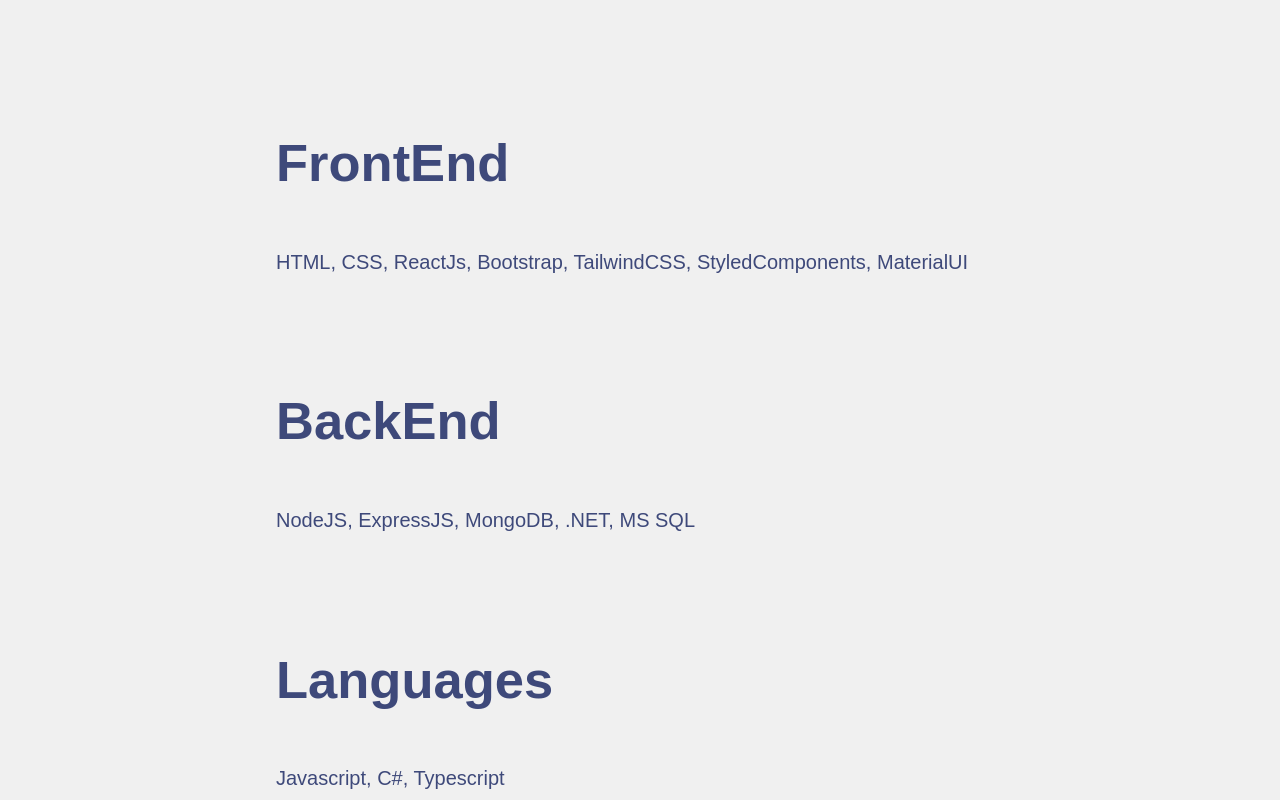
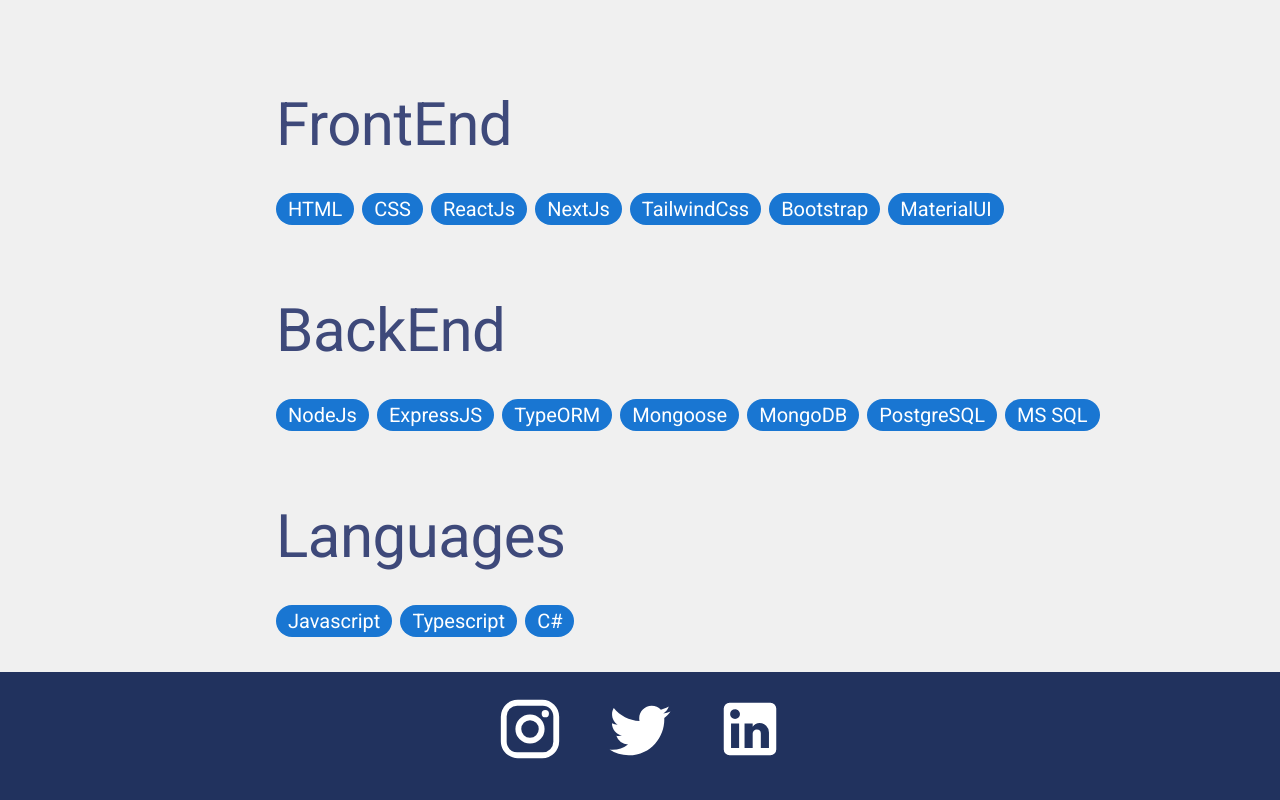
Before and after one commit to mrsanchez02/personal-portfolio, a React (Create React App) app: page / in a window 1280 px wide. Shown: the part 920-1720 px from the top of the page. Built offline with nearby package versions, Linux system fonts and the light colour scheme.

Commit message:
feat: adding some style on home page

```diff
--- a/src/pages/Home.jsx
+++ b/src/pages/Home.jsx
@@ -1,10 +1,39 @@
-import React from 'react'
+import React, { useState } from 'react'
 import LinkedInIcon from '@mui/icons-material/LinkedIn'
 import EmailIcon from '@mui/icons-material/Email'
 import GitHubIcon from '@mui/icons-material/GitHub'
+import Chip from '@mui/material/Chip'
+import Stack from '@mui/material/Stack'
 import '../styles/Home.css'
+import { Typography } from '@mui/material'
 
 const Home = () => {
+  const [frontEndSkills] = useState([
+    { key: 0, label: 'HTML' },
+    { key: 1, label: 'CSS' },
+    { key: 2, label: 'ReactJs' },
+    { key: 3, label: 'NextJs' },
+    { key: 4, label: 'TailwindCss' },
+    { key: 5, label: 'Bootstrap' },
+    { key: 6, label: 'MaterialUI' }
+  ])
+
+  const [backEndSkills] = useState([
+    { key: 0, label: 'NodeJs' },
+    { key: 1, label: 'ExpressJS' },
+    { key: 2, label: 'TypeORM' },
+    { key: 3, label: 'Mongoose' },
+    { key: 4, label: 'MongoDB' },
+    { key: 5, label: 'PostgreSQL' },
+    { key: 6, label: 'MS SQL' }
+  ])
+
+  const [programmingLanguages] = useState([
+    { key: 0, label: 'Javascript' },
+    { key: 1, label: 'Typescript' },
+    { key: 2, label: 'C#' }
+  ])
+
   return (
     <div className='home'>
       <div className='about'>
@@ -20,20 +49,32 @@
         <h1>Skills</h1>
         <ol className='list'>
           <li className='item'>
-            <h2>FrontEnd</h2>
-            <span>HTML, CSS, ReactJs, Bootstrap, TailwindCSS, StyledComponents, MaterialUI</span>
+            <Typography variant='h2' mb={4}>FrontEnd</Typography>
+            <Stack direction='row' spacing={1}>
+              {frontEndSkills.map((frontSkill, index) => (
+                <Chip label={frontSkill.label} color='primary' key={frontSkill.key} />
+              ))}
+            </Stack>
           </li>
         </ol>
         <ol className='list'>
           <li className='item'>
-            <h2>BackEnd</h2>
-            <span>NodeJS, ExpressJS, MongoDB, .NET, MS SQL</span>
+            <Typography variant='h2' mb={4}>BackEnd</Typography>
+            <Stack direction='row' spacing={1}>
+              {backEndSkills.map((backSkill, index) => (
+                <Chip label={backSkill.label} color='primary' key={backSkill.key} />
+              ))}
+            </Stack>
           </li>
         </ol>
         <ol className='list'>
           <li className='item'>
-            <h2>Languages</h2>
-            <span>Javascript, C#, Typescript</span>
+            <Typography variant='h2' mb={4}>Languages</Typography>
+            <Stack direction='row' spacing={1}>
+              {programmingLanguages.map((language, index) => (
+                <Chip label={language.label} color='primary' key={language.key} />
+              ))}
+            </Stack>
           </li>
         </ol>
       </div>
```
